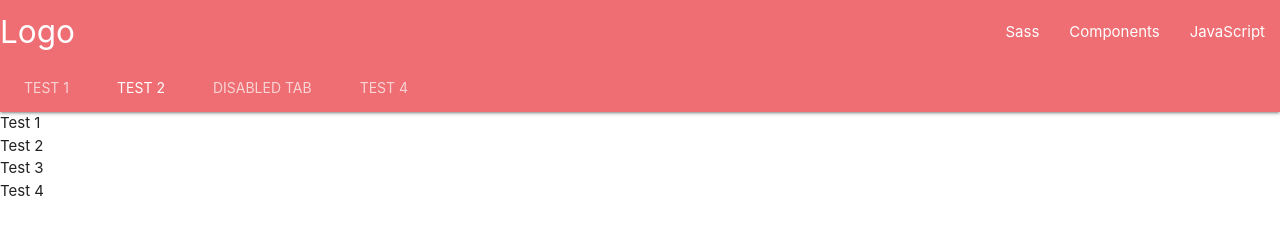
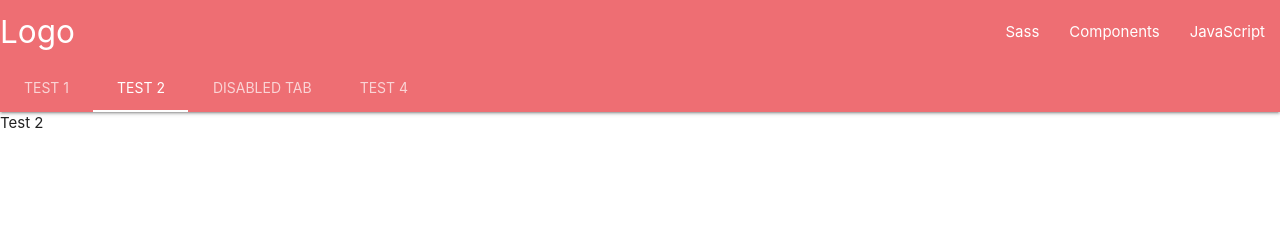
Before and after one commit to dmeeuwisz/holland, a plain HTML site: page index.html in a window 1280 px wide. Drawn offline with Linux system fonts and the light colour scheme.

Commit message:
Auto init

```diff
--- a/index.html
+++ b/index.html
@@ -45,5 +45,6 @@
 
       <!--JavaScript at end of body for optimized loading-->
       <script type="text/javascript" src="js/materialize.min.js"></script>
+      <script>M.AutoInit();</script>
     </body>
   </html>
```
